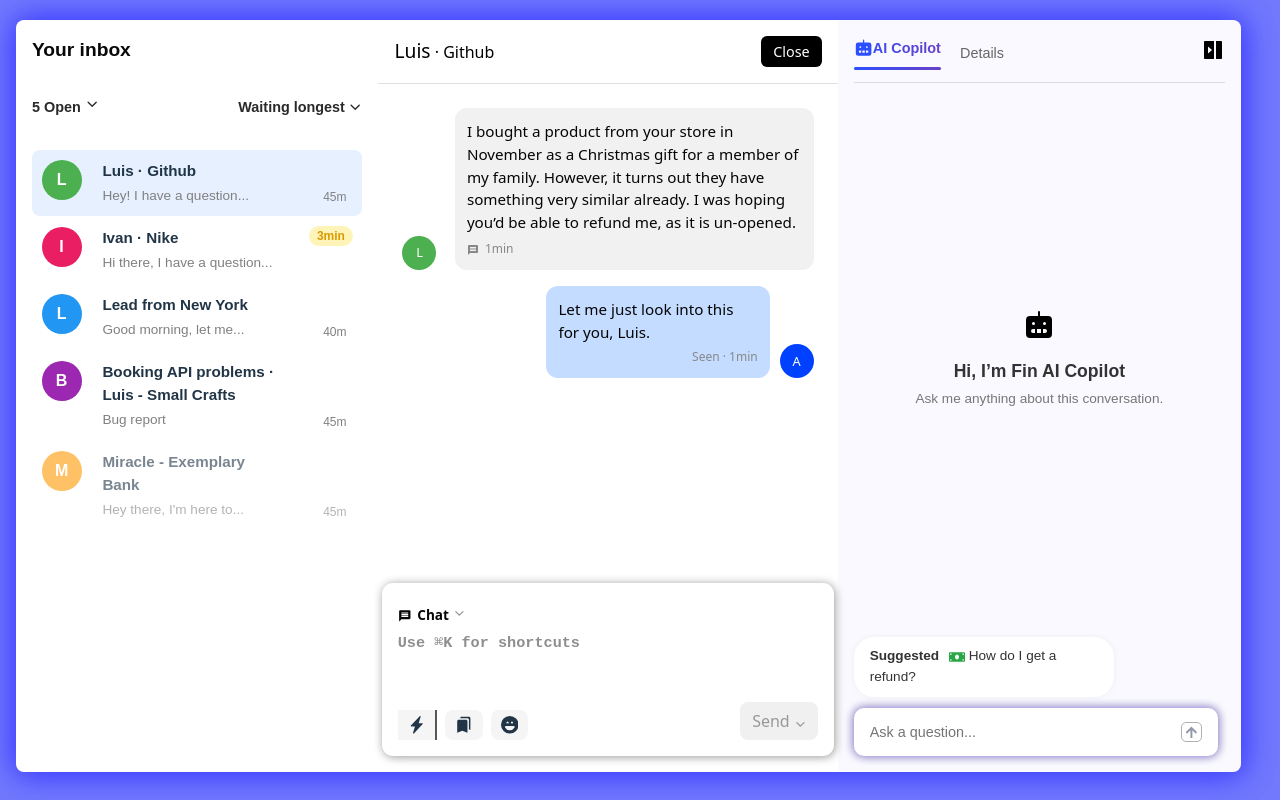
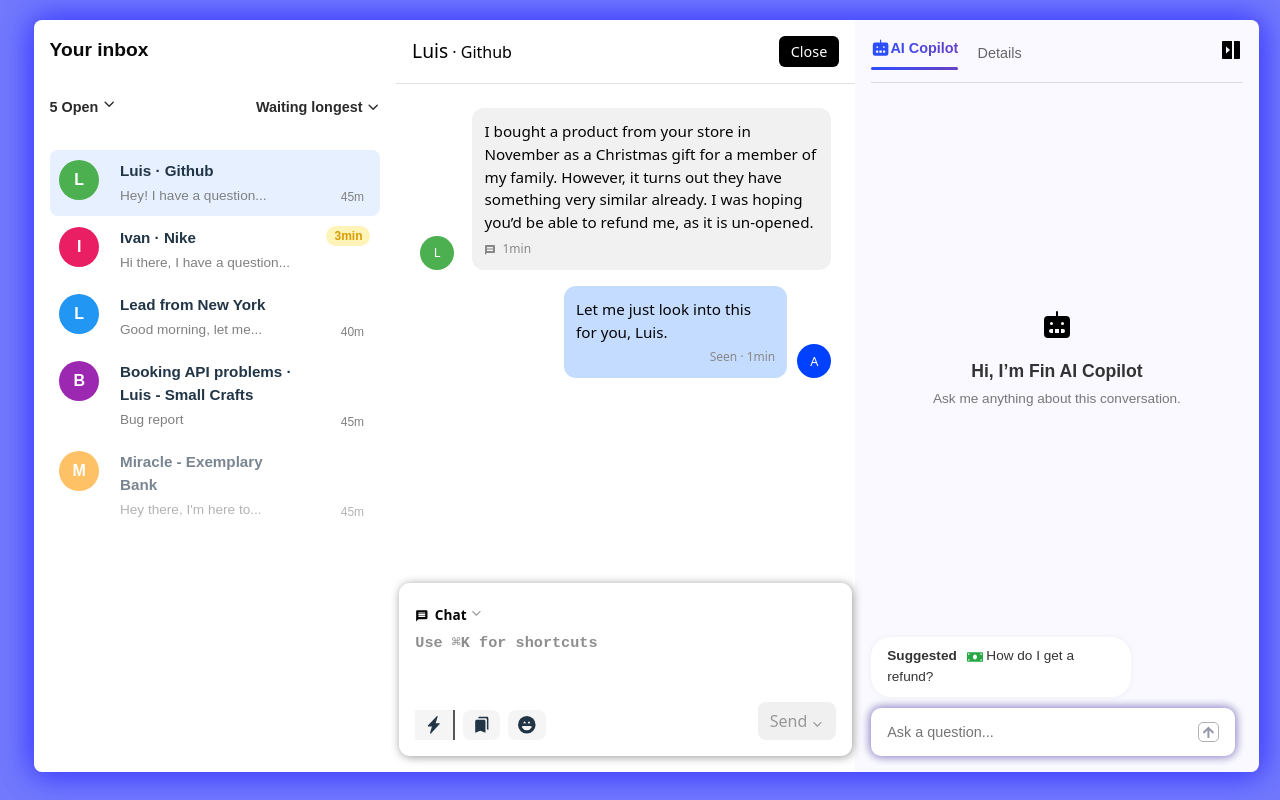
Before and after one commit to sesansu-bit/Chat-Bot, a React (Vite) app: page / in a window 1280 px wide. Built offline with nearby package versions, Linux system fonts and the light colour scheme.

Commit message:
Clean: Removed node_modules and rebuilt dependencies

```diff
--- a/src/App.css
+++ b/src/App.css
@@ -13,7 +13,7 @@ body,head{
     width:95.7vw;
     background-color: rgb(159, 164, 255);
     border-radius: 10px;
-    margin: 0.5rem 0rem 1rem 1rem;
+    margin: 0.5rem 0rem 1rem 2.1rem;
     display: flex;
     box-shadow: 1px 1px  30px rgb(71, 71, 255),0 0 30px rgb(62, 62, 255);
 }
```
